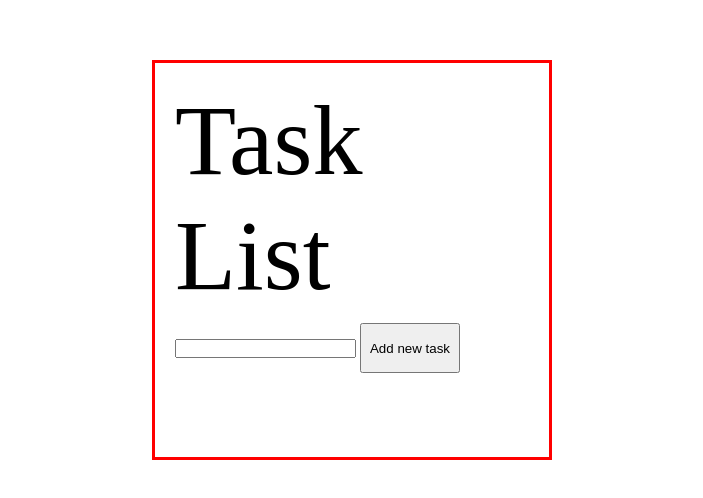
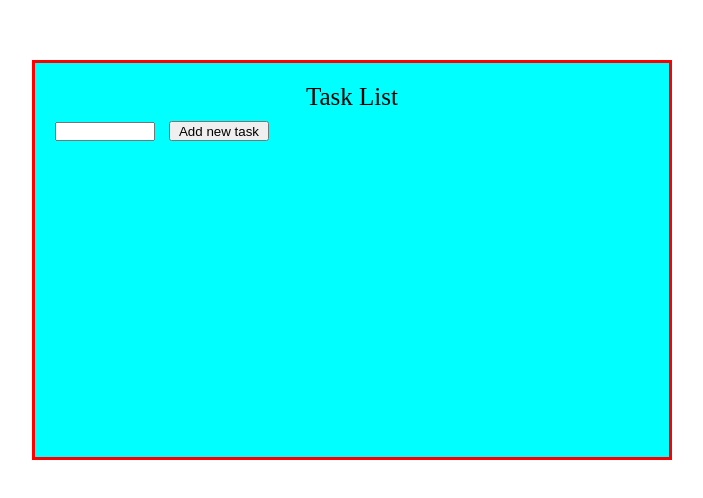
Before and after one commit to matheusgcoppi/Task-List, a plain HTML site: page index.html in a window 1280 px wide. Shown: the part 140-638 px from the top of the page, without its empty margins (288-991 px from the left). Drawn offline with Linux system fonts and the light colour scheme.

Commit message:
Finished

```diff
--- a/css/style.css
+++ b/css/style.css
@@ -2,7 +2,6 @@
     box-sizing: border-box;
     margin: 0;
     padding: 0;
-
 }
 
 .container {
@@ -14,6 +13,7 @@
     transform: translate(-50%, -50%);
     border: 3px solid red;
     padding: 20px;
+    background-color: aqua;
 
 }
 
@@ -22,10 +22,68 @@
     justify-content: center;
     align-items: center;
     margin-bottom: 10px;
-    font-size: 100px;
+    font-size: 50px;
 }
 
 .btn-task {
     width: 100px;
-    height: 50px;
+    height: 30px;
+    margin-left: 10px;
 }
+
+.input-task {
+    width: 200px;
+}
+
+@media (min-width:320px)  { /* smartphones, iPhone, portrait 480x320 phones */
+    .container {
+        width: 100vw;
+        height: 70vh;
+    }
+     .task {
+        font-size: 25px;
+     }
+     .input-task {
+        width: 100px;
+    }
+    .btn-task {
+        width: 100px;
+        height: 20px;
+    }
+
+
+}
+@media (min-width:481px)  {/* portrait e-readers (Nook/Kindle), smaller tablets @ 600 or @ 640 wide. */
+    .container {
+        width: 50vw;
+        height: 50vh;
+    }
+}
+@media (min-width:641px)  { /* portrait tablets, portrait iPad, landscape e-readers, landscape 800x480 or 854x480 phones, ME*/
+    .container {
+        width: 50vw;
+        height: 50vh;
+    }
+}
+@media (min-width:961px)  { /* tablet, landscape iPad, lo-res laptops ands desktops */
+    .container {
+        width: 50vw;
+        height: 50vh;
+    }
+}
+@media (min-width:1025px) { /* big landscape tablets, laptops, and desktops */
+    .container {
+        width: 50vw;
+        height: 50vh;
+    }
+}
+@media (min-width:1281px) {  /* hi-res laptops and desktops */
+    .container {
+        width: 50vw;
+        height: 50vh;
+    }
+
+    .task {
+        font-size: 50px;
+    }
+}
--- a/js/script.js
+++ b/js/script.js
@@ -71,7 +71,7 @@ function addTasksSaves() {
     const tasks = localStorage.getItem('tasks');
     const listOfTasks = JSON.parse(tasks); //parse use to convert to a object in js
     for (const task of listOfTasks) {
-        createTask(task)
+        createTask(task);
     }
 }
 addTasksSaves();
```
